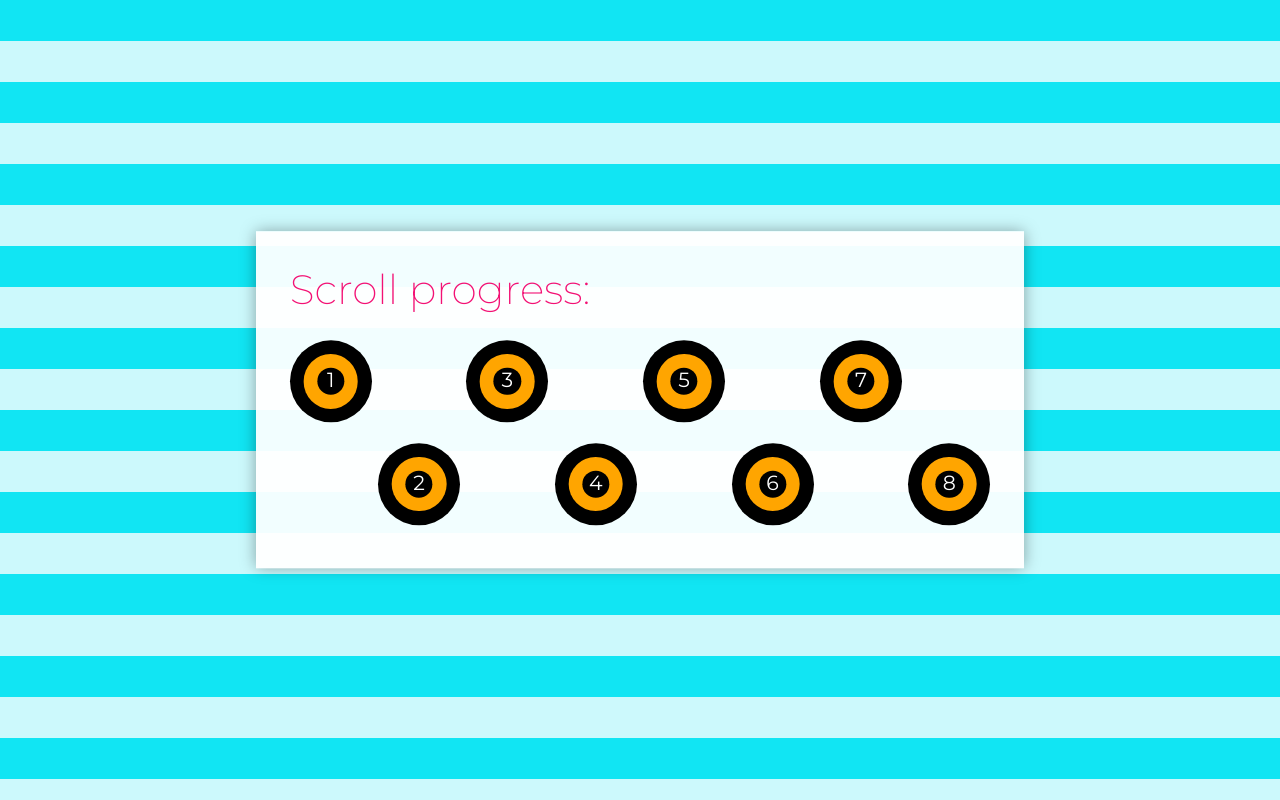
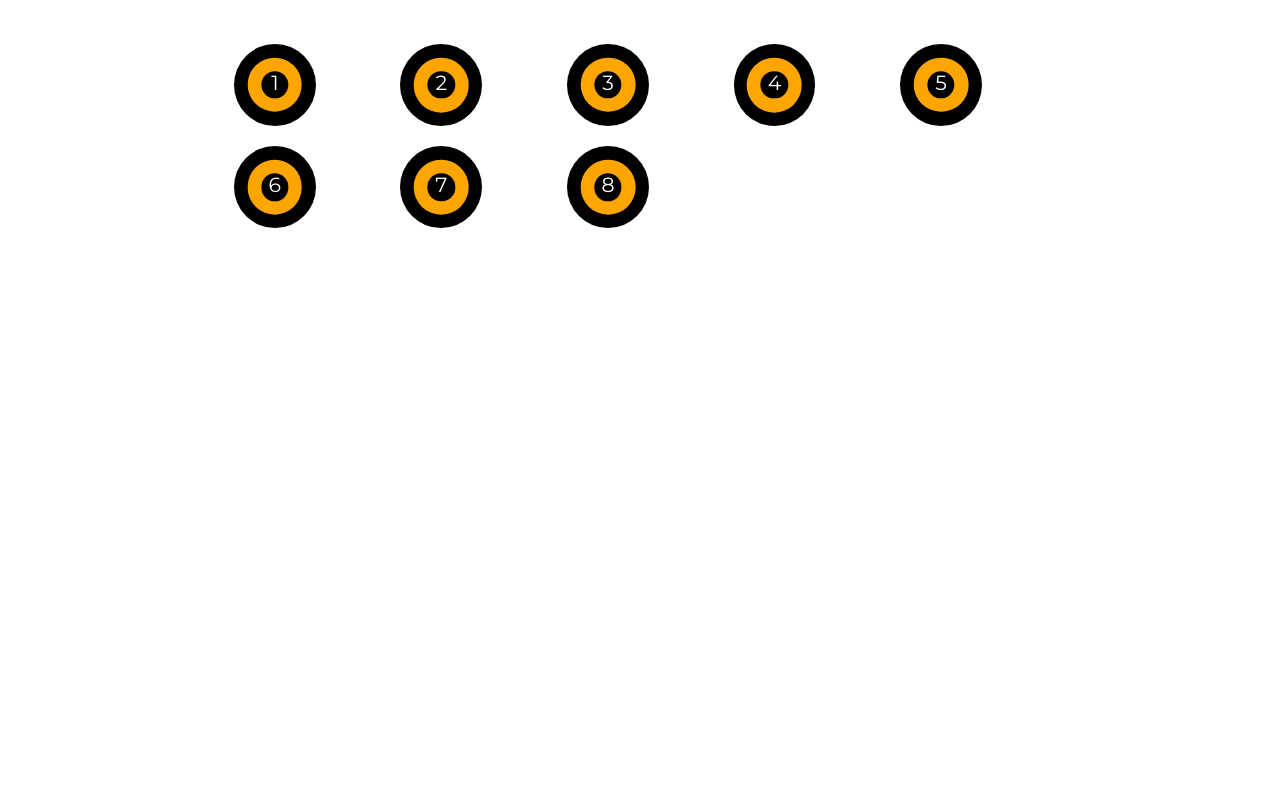
Before and after one commit to giTomas/react_5_get_element_position, a React (Create React App) app: page / in a window 1280 px wide. Shown: the top 800 px of the page. Built offline with nearby package versions, Linux system fonts and the light colour scheme.

Commit message:
css grid, modal

```diff
--- a/src/App.js
+++ b/src/App.js
@@ -40,7 +40,12 @@ class App extends PureComponent {
   }
 
   componentDidMount() {
-
+    const w = Math.max(document.documentElement.clientWidth, window.innerWidth || 0);
+    const h = Math.max(document.documentElement.clientHeight, window.innerHeight || 0);
+    console.log(`
+      w: ${w}
+      h: ${h}
+    `)
   }
 
   componentWillUnmount() {
@@ -52,14 +57,17 @@ class App extends PureComponent {
       coordinates: {
         x: Math.round(coords.x),
         y: Math.round(coords.y),
+        width: coords.width,
         top: Math.round(coords.bottom) || null,
         left: Math.round(coords.left) || null,
+        // cssBottom = viewpor.height - coords.y
         bottom: Math.round(coords.bottom) || null,
+        // cssRight = viewpport.width - coords.x
         right: Math.round(coords.right) || null,
       },
       active: target,
       showModal: true,
-    })
+    });
   }
 
   handleCloseModal = () => {
@@ -71,6 +79,7 @@ class App extends PureComponent {
       <Page
         {...this.state}
         handleClick={this.handleClickOnTarget}
+        handleCloseModal={this.handleCloseModal}
       />
     );
   }
--- a/src/styled/page.jsx
+++ b/src/styled/page.jsx
@@ -1,43 +1,73 @@
-import styled from 'styled-components';
+import styled, { keyframes } from 'styled-components';
 import React from 'react';
 
 const Wrapper = styled.div`
-  height: 500vh;
-  background-image: repeating-linear-gradient(#11e5f3, #11e5f3 2em, #ccf9fc 2em, #ccf9fc 4em);
+  height: 100vh;
 `;
 
 const Container = styled.div`
-  --color: #f31174;
+  margin-left: auto;
+  margin-right: auto;
+  max-width: 900px;
+  padding: var(--vertical-rhytm);
+`;
+
+const GridContainer = styled.div`
+  width: 100%;
+  display: grid;
+  grid-template-columns: repeat(5, 1fr);
+  ${'' /* grid-auto-columns: 100px; */}
+  grid-auto-rows: 5em;
+`;
+
+// const Instructions = styled.h2`
+//   font-size: 2em;
+//   color: var(--color);
+//   font-weight: 200;
+//   margin-bottom: calc(var(--vertical-rhytm)/2);
+// `;
+
+
+const showModal = keyframes`
+  from {
+    opacity: 0;
+  }
+`
+// const ModalOverlay = styled.div`
+//   position: fixed;
+//   top: 0;
+//   left: 0;
+//   right: 0;
+//   bottom: 0;
+//   background-color: rgba(255, 255, 255, 0);
+//
+//   z-index: 400;
+// `;
+
+const ModalContent = styled.div`
+  font-size: 2em;
   position: fixed;
   top: 50%;
   left: 50%;
   transform: translate(-50%, -50%);
-  background-color: rgba(255,255,255,0.95);
-  min-width: 60%;
-  padding: var(--vertical-rhytm);
+  max-width: 350px;
+  padding: var(--vertical-rhytm) calc(var(--vertical-rhytm)*2);
+  line-height: var(--line-height);
+  background-color: rgba(255, 255, 255, 0.9);
   box-shadow: 0 0 15px rgba(0, 0, 0, 0.35);
-  @media(max-width: 650px) {
-    min-width: 90%;
-  }
+  animation: 0.5s ${showModal} ease-out;
+  z-index: 400;
 `;
 
-const ScrollIndicatorDescription = styled.h2`
-  font-size: 2em;
-  color: var(--color);
-  font-weight: 200;
-  margin-bottom: calc(var(--vertical-rhytm)/2);
-`;
+const Modal = ({coordinates, handleCloseModal}) => (
+    <ModalContent
+      onClick={handleCloseModal}>
+        <p>x: {coordinates.x}px</p>
+        <p>y: {coordinates.y}px</p>
+    </ModalContent>
+);
 
-const TargetsContainer = styled.div`
-  width: 100%;
-  height: 10em;
-  display: flex;
-  justify-content: space-between;
-  flex-wrap: wrap;
-  --color-active: ${props => props.active ? 'orange' : 'black'};
-`
-
-const TestRef = ({className, children, handleClick, number, target}) => {
+const AttachedRef = ({className, children, handleClick, number, target}) => {
   let ref = null;
   return (
     <div
@@ -49,31 +79,28 @@ const TestRef = ({className, children, handleClick, number, target}) => {
   );
 }
 
-const StyledTestRef = styled(TestRef)`
+const TargetElement = styled(AttachedRef)`
   height: 4em;
   width: 4em;
-  ${'' /* background-color: ${props => props.active ? 'orange' : 'black'}; */}
-  background-color: black;
-  margin: 0.5em 0;
+  --color-active: ${props => props.active ? 'orange' : 'black'};
+  background-color: var(--color-active);
+  margin: 0.5em;
   position: relative;
   border-radius: 50%;
   z-index: 1;
   align-self: ${props => props.even ? 'flex-end' : 'auto'};
-  ${'' /* transition: background-color 0.2s linear; */}
+  transition: background-color 0.2s linear;
   &::before {
     position: absolute;
     content: '';
     top: 50%;
     left: 50%;
     transform: translate(-50%, -50%);
-    ${'' /* height: 66.66%;
-    width: 66.66%; */}
-    height: ${props => props.active ? '102%' : '66.66%'};
-    width: ${props => props.active ? '102%' : '66.66%'};
+    height: 66.66%;
+    width: 66.66%;
     background-color: orange;
-    z-index: 500;
+    z-index: 50;
     border-radius: 50%;
-    transition: all 0.1s linear 0.2s;
   }
   &::after {
     position: absolute;
@@ -85,16 +112,18 @@ const StyledTestRef = styled(TestRef)`
     color: ${props => props.active ? 'black' : 'white'};
     height: 33.33%;
     width: 33.33%;
-    background-color: ${props => props.active ? 'orange' : 'black'};
-    z-index: 1000;
+    ${'' /* line-height: 2; */}
+    background-color: var(--color-active);
+    z-index: 100;
     border-radius: 50%;
-    transition: background-color 0.2s linear,
-    color 0.2s linear;
+    transition: background-color 0.1s linear,
+    color 0.1s linear;
   }
 `;
 
 const Page = ({
   showModal,
+  handleCloseModal,
   coordinates,
   targets,
   active,
@@ -102,18 +131,27 @@ const Page = ({
 }) => (
   <Wrapper>
     <Container>
-      <ScrollIndicatorDescription>Scroll progress: </ScrollIndicatorDescription>
-      <TargetsContainer>
-        { targets.map((target,i) => (
-          <StyledTestRef
+      <GridContainer>
+        {
+          targets.map((target,i) => (
+          <TargetElement
             key={target}
             handleClick={handleClick}
             number={i+1}
             target={target}
             even={i%2}
             active={active === target}/>
-        ))}
-      </TargetsContainer>
+          ))
+        }
+
+      </GridContainer>
+      {
+        showModal &&
+        <Modal
+          coordinates={coordinates}
+          handleCloseModal={handleCloseModal}>
+        </Modal>
+      }
     </Container>
   </Wrapper>
 );
```
